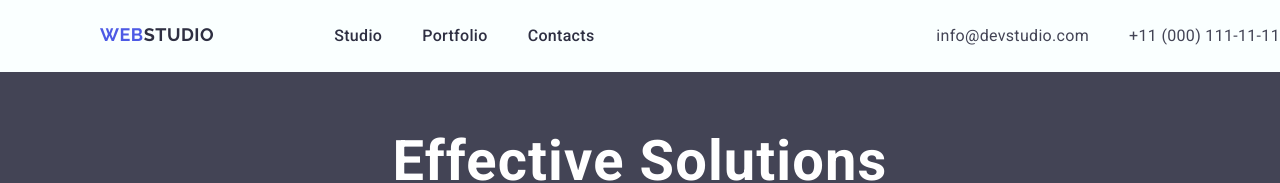
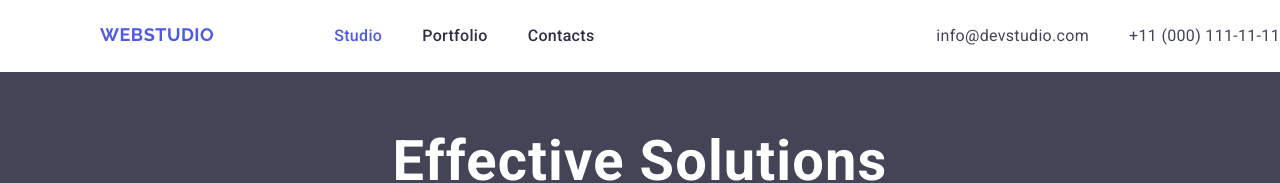
Before and after one commit to Yulya22/goit-markup-hw-02, a plain HTML site: page index.html in a window 1280 px wide. Shown: the top 183 px of the page. Drawn offline with nearby package versions, Linux system fonts and the light colour scheme.

Commit message:
added new css file and changes to index.html

```diff
--- a/css/styles.css
+++ b/css/styles.css
@@ -12,7 +12,7 @@ body {
   color: var(--slate);
   line-height: 1.5;
   letter-spacing: 0.02em;
-  background-color: rgb(250, 255, 255);
+  background-color: #ffffff;
 }
 
 h1,
@@ -71,10 +71,12 @@ address ul {
   text-transform: uppercase;
   font: bold 18px/21px 'Raleway', sans-serif;
   letter-spacing: 0.03em;
+  line-height: 1.17;
 }
 .logo-dark {
   display: block;
   padding: 0 0 0 100px;
+  color: var(--iris);
 }
 
 .cont {
--- a/index.html
+++ b/index.html
@@ -24,7 +24,9 @@
         <a class="logo-dark" href="/"> <span>Web</span>studio</a>
 
         <ul>
-          <li><a class="stud-act" href="/">Studio</a></li>
+          <li>
+            <a class="stud-act" href="/"><span>Studio</span></a>
+          </li>
           <li><a class="navi" href="#pf">Portfolio</a></li>
           <li><a class="navi" href="#">Contacts</a></li>
         </ul>
```
